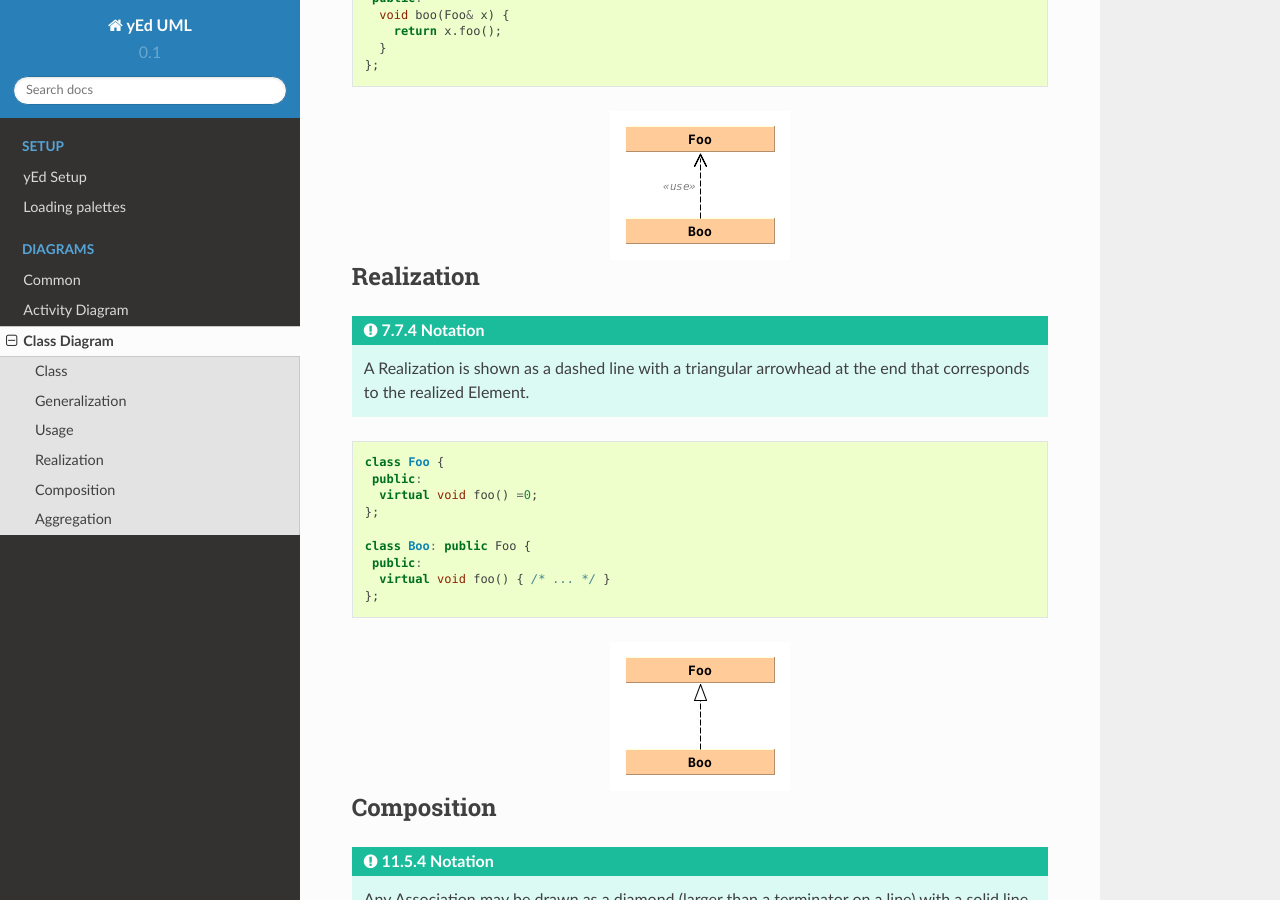
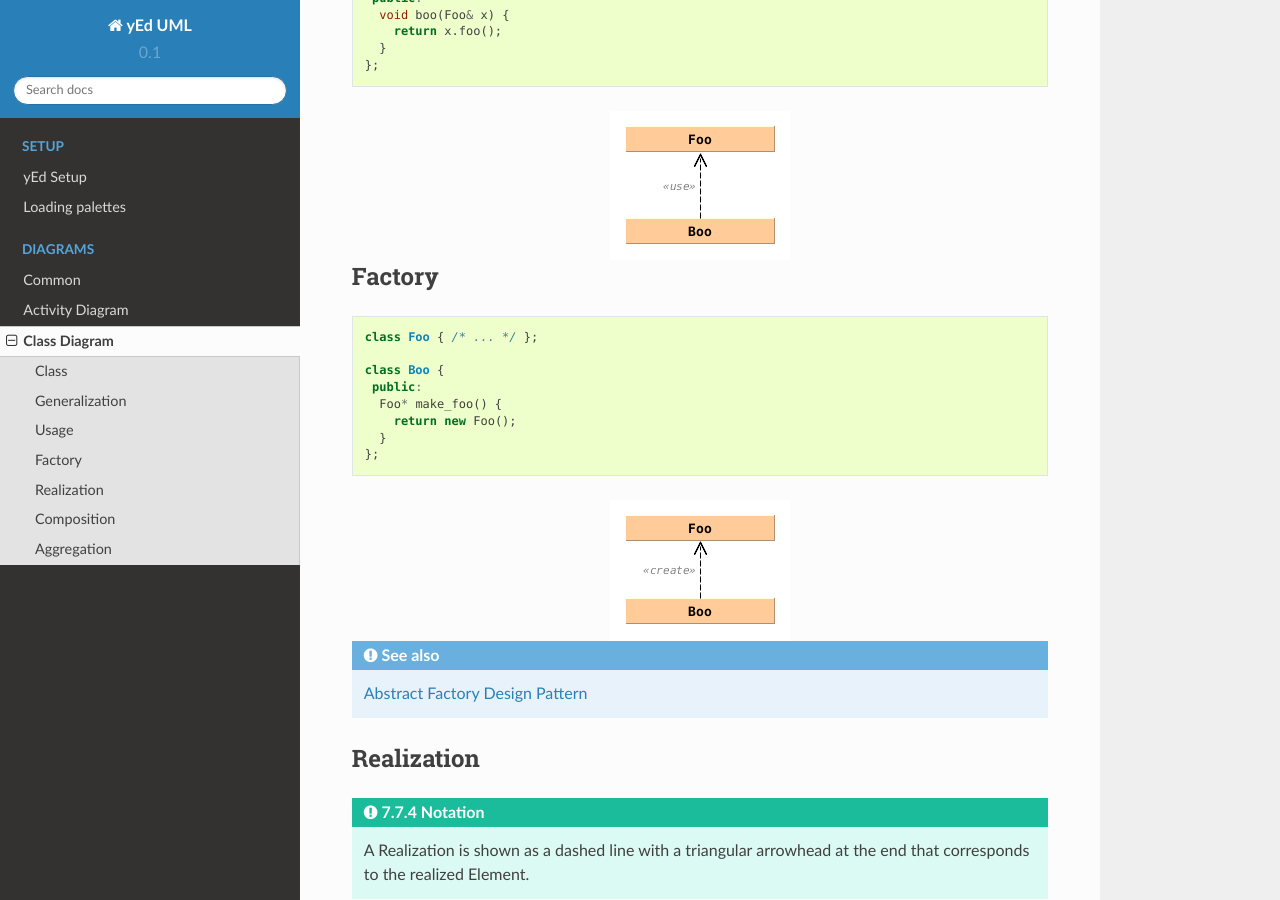
Before and after one commit to ruslo/yed-uml, a Sphinx documentation site: the page built from docs/class-diagram.rst, in a window 1280 px wide and 900 px high, scrolled down 3260 px. Built offline with Sphinx 7.4.7 and the Read the Docs theme 2.0.0, drawn with Linux system fonts in a browser that asks for light colours.

Commit message:
Add Factory section

```diff
--- a/docs/class-diagram.rst
+++ b/docs/class-diagram.rst
@@ -155,6 +155,26 @@ Usage
 .. image:: class-diagram/usage.png
   :align: center
 
+Factory
+-------
+
+.. code-block:: cpp
+
+  class Foo { /* ... */ };
+
+  class Boo {
+   public:
+    Foo* make_foo() {
+      return new Foo();
+    }
+  };
+
+.. image:: class-diagram/factory.png
+  :align: center
+
+.. seealso::
+  `Abstract Factory Design Pattern <http://www.uml-diagrams.org/design-pattern-abstract-factory-uml-class-diagram-example.html>`_
+
 Realization
 -----------
 
```
